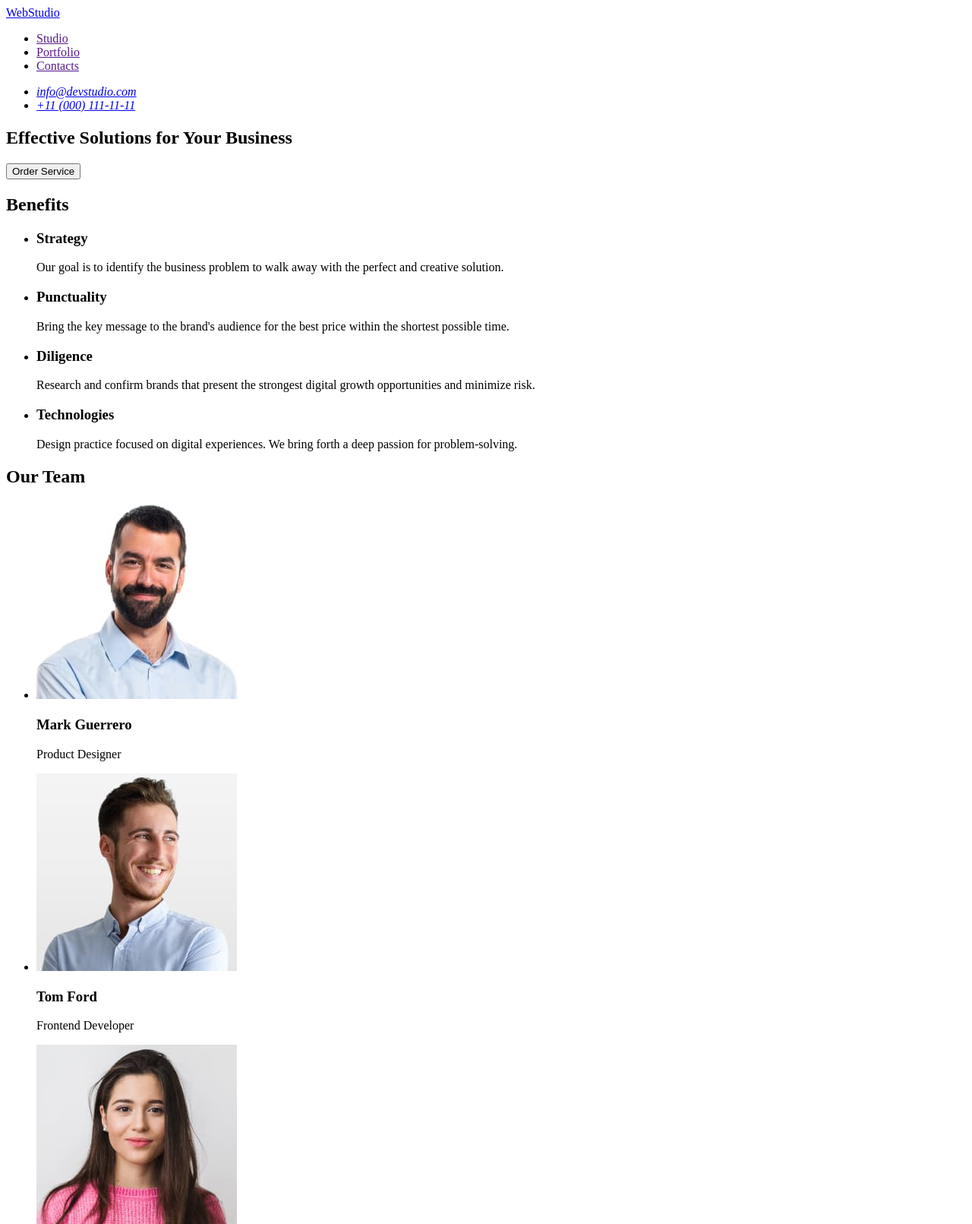
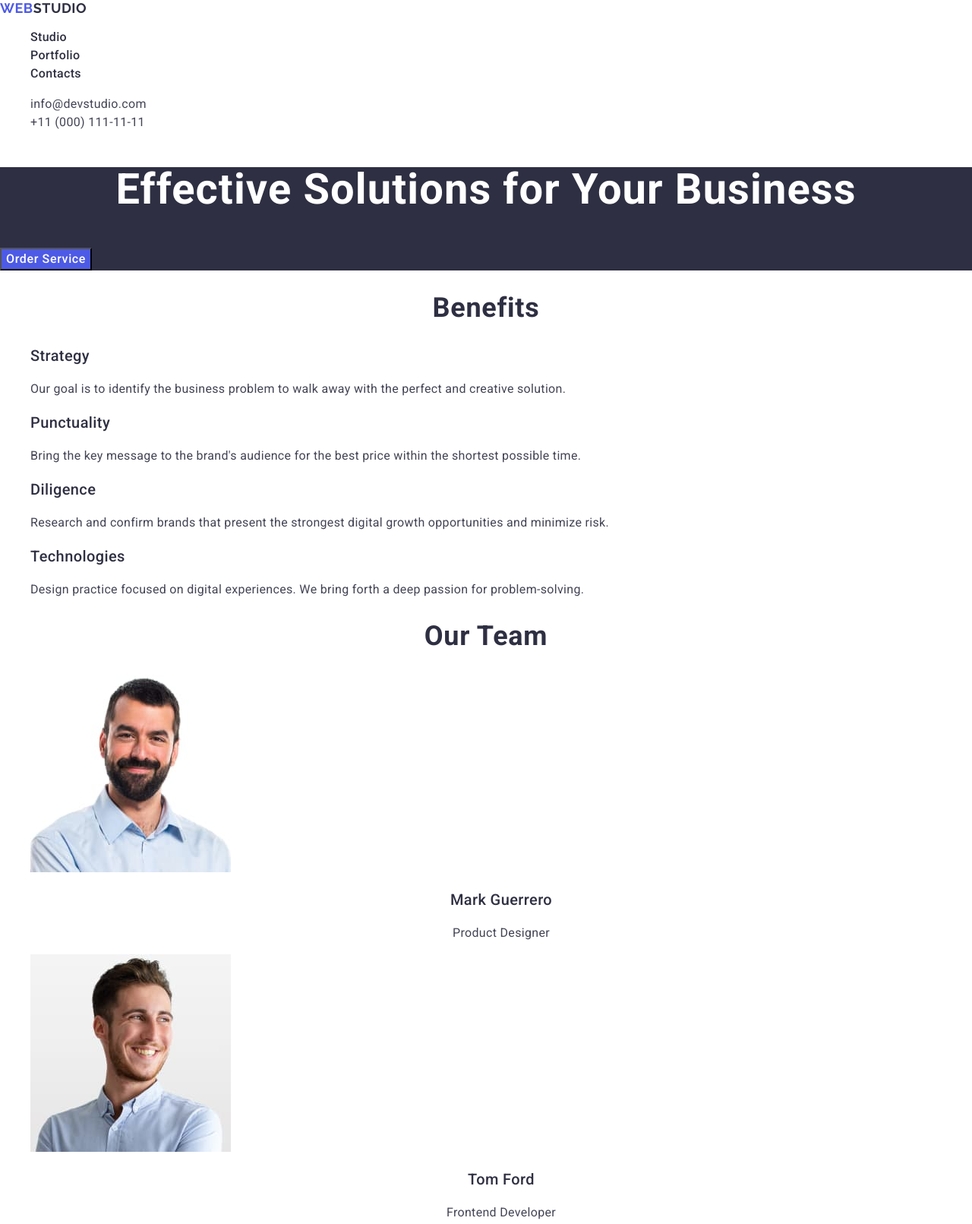
Before and after one commit to Gekas203/goit-markup-hw-02, a plain HTML site: page index.html in a window 1280 px wide. Shown: the top 1611 px of the page at 76% size. Drawn offline with nearby package versions, Linux system fonts and the light colour scheme.

Commit message:
Portfolio-CSS

```diff
--- /dev/null
+++ b/CSS/styles.css
@@ -0,0 +1,136 @@
+ul,
+ol {
+    list-style-type: none;
+}
+a {
+    text-decoration: none;
+    color: inherit;
+}
+button {
+    cursor: pointer;
+}
+body {
+    font-family: "Roboto", sans-serif;
+    color: #434455;
+    background-color: #fff;
+}
+/*=============HEADER STYLES==========*/
+.logo {
+    font-family: "Raleway", sans-serif;
+    font-weight: 700;
+    font-size: 18px;
+    line-height: 1.17;
+    letter-spacing: 0.03em;
+    text-transform: uppercase;
+    color: #4d5ae5;
+}
+.header-logo .logo-color {
+    color: #2e2f42;
+}
+.nav-link {
+    font-weight: 500;
+    font-size: 16px;
+    line-height: 1.5;
+    letter-spacing: 0.02em;
+    color: #2e2f42;
+}
+.nav-link:hover,
+.nav-link:focus,
+.contacts-link:hover,
+.contacts-link:focus {
+    color: #404bbf;
+}
+.contacts {
+    font-style: normal;
+}
+.contacts-link {
+    font-size: 16px;
+    line-height: 1.5;
+    letter-spacing: 0.02em;
+    color: #434455;
+}
+/*============/HEADER STYLES==========*/
+
+/*=============MAIN STYLES============*/
+.section-title {
+    font-weight: 700;
+    font-size: 36px;
+    line-height: 1.11;
+    letter-spacing: 0.02em;
+    text-align: center;
+    color: #2e2f42;
+}
+.hero {
+    background-color: #2e2f42;
+}
+.hero-title {
+    font-weight: 700;
+    font-size: 56px;
+    line-height: 1.07;
+    letter-spacing: 0.02em;
+    text-align: center;
+    color: #fff;
+}
+.hero-button {
+    font-weight: 500;
+    font-size: 16px;
+    line-height: 1.5;
+    letter-spacing: 0.04em;
+    color: #fff;
+    background-color: #4d5ae5;
+}
+.hero-button:hover,
+.hero-button:focus {
+    background-color: #404bbf;
+}
+.benefits-item-title {
+    font-weight: 500;
+    font-size: 20px;
+    line-height: 1.2;
+    letter-spacing: 0.02em;
+    color: #2e2f42;
+}
+.benefits-item-text {
+    font-size: 16px;
+    line-height: 1.5;
+    letter-spacing: 0.02em;
+    color: #434455;
+}
+.team-item-title {
+    font-weight: 500;
+    font-size: 20px;
+    line-height: 1.2;
+    letter-spacing: 0.02em;
+    text-align: center;
+    color: #2e2f42;
+}
+.team-item-text {
+    font-size: 16px;
+    line-height: 1.5;
+    letter-spacing: 0.02em;
+    text-align: center;
+    color: #434455;
+}
+.portfolio-item-title {
+    font-weight: 500;
+    font-size: 20px;
+    line-height: 1.2;
+    letter-spacing: 0.02em;
+    color: #2e2f42;
+}
+.portfolio-item-text {
+    font-size: 16px;
+    line-height: 1.5;
+    letter-spacing: 0.02em;
+    color: #434455;
+}
+/*============/MAIN STYLES============*/
+
+/*=============FOOTER STYLES==========*/
+.page-footer {
+    background-color: #2e2f42;
+}
+.footer-logo .logo-color {
+    color: #f4f4fd;
+}
+/*============/FOOTER STYLES==========*/
--- a/index.html
+++ b/index.html
@@ -5,32 +5,39 @@
     <meta charset="UTF-8">
     <meta name="viewport" content="width=device-width, initial-scale=1.0">
     <title>WebStudio</title>
+    <link rel="preconnect" href="https://fonts.googleapis.com">
+    <link rel="preconnect" href="https://fonts.gstatic.com" crossorigin>
+    <link href="https://fonts.googleapis.com/css2?family=Raleway:wght@700&family=Roboto:wght@400;500;700&display=swap"
+        rel="stylesheet">
+    <link rel="stylesheet"
+        href="https://cdnjs.cloudflare.com/ajax/libs/modern-normalize/3.0.0/modern-normalize.min.css">
+    <link rel="stylesheet" href="./CSS/styles.css">
 </head>
 
 <body>
     <!--Navigation-->
-    <header>
-        <nav>
-            <a href="./index.html">WebStudio</a>
-            <ul>
-                <li>
-                    <a href="">Studio</a>
+    <header class="page-header">
+        <nav class="header-nav">
+            <a class="logo header-logo" href="./index.html">Web<span class="logo-color">Studio</span></a>
+            <ul class="nav-list">
+                <li class="nav-item">
+                    <a class="nav-link" href="./index.html">Studio</a>
                 </li>
-                <li>
-                    <a href="">Portfolio</a>
+                <li class="nav-item">
+                    <a class="nav-link" href="">Portfolio</a>
                 </li>
-                <li>
-                    <a href="">Contacts</a>
+                <li class="nav-item">
+                    <a class="nav-link" href="">Contacts</a>
                 </li>
             </ul>
         </nav>
-        <address>
-            <ul>
-                <li>
-                    <a href="mailto:info@devstudio.com">info@devstudio.com</a>
+        <address class="contacts">
+            <ul class="contacts-list">
+                <li class="contacts-item">
+                    <a class="contacts-link" href="mailto:info@devstudio.com">info@devstudio.com</a>
                 </li>
-                <li>
-                    <a href="tel:+110001111111">+11 (000) 111-11-11</a>
+                <li class="contacts-item">
+                    <a class="contacts-link" href="tel:+110001111111">+11 (000) 111-11-11</a>
                 </li>
             </ul>
         </address>
@@ -38,37 +45,37 @@
 
     <main>
         <!--Hero section-->
-        <section>
-            <h1>Effective Solutions for Your Business</h1>
-            <button type="button">Order Service</button>
+        <section class="hero">
+            <h1 class="hero-title">Effective Solutions for Your Business</h1>
+            <button class="hero-button" type="button">Order Service</button>
         </section>
         <!--Benefits section-->
-        <section>
-            <h2>Benefits</h2>
-            <ul>
-                <li>
-                    <h3>Strategy</h3>
-                    <p>Our goal is to identify the business
+        <section class="benefits">
+            <h2 class="section-title">Benefits</h2>
+            <ul class="benefits-list">
+                <li class="benefits-item">
+                    <h3 class="benefits-item-title">Strategy</h3>
+                    <p class="benefits-item-text">Our goal is to identify the business
                         problem to walk away with the perfect and creative solution.
                     </p>
                 </li>
-                <li>
-                    <h3>Punctuality</h3>
-                    <p>Bring the key message to the brand's audience
+                <li class="benefits-item">
+                    <h3 class="benefits-item-title">Punctuality</h3>
+                    <p class="benefits-item-text">Bring the key message to the brand's audience
                         for the best price within the shortest possible
                         time.
                     </p>
                 </li>
-                <li>
-                    <h3>Diligence</h3>
-                    <p>Research and confirm brands that present the strongest
+                <li class="benefits-item">
+                    <h3 class="benefits-item-title">Diligence</h3>
+                    <p class="benefits-item-text">Research and confirm brands that present the strongest
                         digital growth opportunities and minimize
                         risk.
                     </p>
                 </li>
-                <li>
-                    <h3>Technologies</h3>
-                    <p>Design practice focused on digital experiences.
+                <li class="benefits-item">
+                    <h3 class="benefits-item-title">Technologies</h3>
+                    <p class="benefits-item-text">Design practice focused on digital experiences.
                         We bring forth a deep passion for
                         problem-solving.
                     </p>
@@ -76,35 +83,71 @@
             </ul>
         </section>
         <!--Team section-->
-        <section>
-            <h2>Our Team</h2>
-            <ul>
-                <li>
-                    <img src="./images/mark.jpg" alt="worker Mark" width="264" height="260">
-                    <h3>Mark Guerrero</h3>
-                    <p>Product Designer</p>
+        <section class="team">
+            <h2 class="section-title">Our Team</h2>
+            <ul class="team-list">
+                <li class="team-item">
+                    <img class="team-item-img" src="./images/mark.jpg" alt="worker Mark" width="264" height="260">
+                    <h3 class="team-item-title">Mark Guerrero</h3>
+                    <p class="team-item-text">Product Designer</p>
                 </li>
-                <li>
-                    <img src="./images/tom.jpg" alt="worker Tom" width="264" height="260">
-                    <h3>Tom Ford</h3>
-                    <p>Frontend Developer</p>
+                <li class="team-item">
+                    <img class="team-item-img" src="./images/tom.jpg" alt="worker Tom" width="264" height="260">
+                    <h3 class="team-item-title">Tom Ford</h3>
+                    <p class="team-item-text">Frontend Developer</p>
                 </li>
-                <li>
-                    <img src="./images/camila.jpg" alt="worker Camila" width="264" height="260">
-                    <h3>Camila Garcia</h3>
-                    <p>Marketing</p>
+                <li class="team-item">
+                    <img class="team-item-img" src="./images/camila.jpg" alt="worker Camila" width="264" height="260">
+                    <h3 class="team-item-title">Camila Garcia</h3>
+                    <p class="team-item-text">Marketing</p>
                 </li>
-                <li>
-                    <img src="./images/daniel.jpg" alt="worker Daniel" width="264" height="260">
-                    <h3>Daniel Wilson</h3>
-                    <p>UI Designer</p>
+                <li class="team-item">
+                    <img class="team-item-img" src="./images/daniel.jpg" alt="worker Daniel" width="264" height="260">
+                    <h3 class="team-item-title">Daniel Wilson</h3>
+                    <p class="team-item-text">UI Designer</p>
+                </li>
+            </ul>
+        </section>
+        <!--Portfolio section-->
+        <section class="portfolio">
+            <h2 class="section-title">Our Portfolio</h2>
+            <ul class="portfolio-list">
+                <li class="portfolio-item">
+                    <img class="portfolio-item-img" src="./images/bankingapp.jpg" alt="">
+                    <h3 class="portfolio-item-title">Banking App</h3>
+                    <p class="portfolio-item-text">App</p>
+                </li>
+                <li class="portfolio-item">
+                    <img class="portfolio-item-img" src="./images/cashlesspayment.jpg" alt="">
+                    <h3 class="portfolio-item-title">Cashless Payment</h3>
+                    <p class="portfolio-item-text">Marketing</p>
+                </li>
+                <li class="portfolio-item">
+                    <img class="portfolio-item-img" src="./images/meditationapp.jpg" alt="">
+                    <h3 class="portfolio-item-title">Meditation App</h3>
+                    <p class="portfolio-item-text">App</p>
+                </li>
+                <li class="portfolio-item">
+                    <img class="portfolio-item-img" src="./images/taxiservice.jpg" alt="">
+                    <h3 class="portfolio-item-title">Taxi Service</h3>
+                    <p class="portfolio-item-text">Marketing</p>
+                </li>
+                <li class="portfolio-item">
+                    <img class="portfolio-item-img" src="./images/screenillustrations.jpg" alt="">
+                    <h3 class="portfolio-item-title">Screen Illustrations</h3>
+                    <p class="portfolio-item-text">Design</p>
+                </li>
+                <li class="portfolio-item">
+                    <img class="portfolio-item-img" src="./images/onlinecourses.jpg" alt="">
+                    <h3 class="portfolio-item-title">Online Courses</h3>
+                    <p class="portfolio-item-text">Marketing</p>
                 </li>
             </ul>
         </section>
     </main>
 
-    <footer>
-        <a href="./index.html">WebStudio</a>
+    <footer class="page-footer">
+        <a class="logo footer-logo" href="./index.html">Web<span class="logo-color">Studio</span></a>
         <p>Increase the flow of customers and sales for your business
             with digital marketing & growth solutions.
         </p>
```
Also changed, not shown: images/bankingapp.jpg (added), images/cashlesspayment.jpg (added), images/meditationapp.jpg (added), images/onlinecourses.jpg (added), images/screenillustrations.jpg (added), images/taxiservice.jpg (added).
